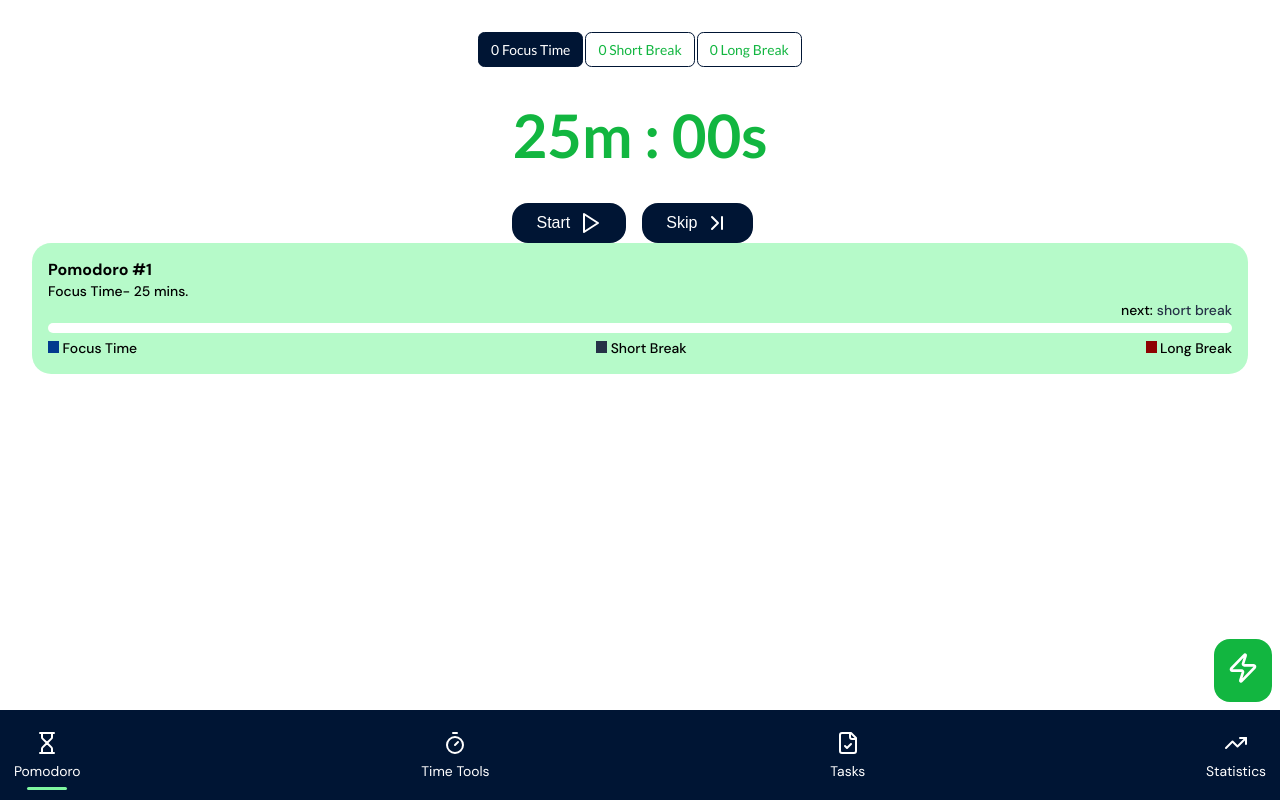
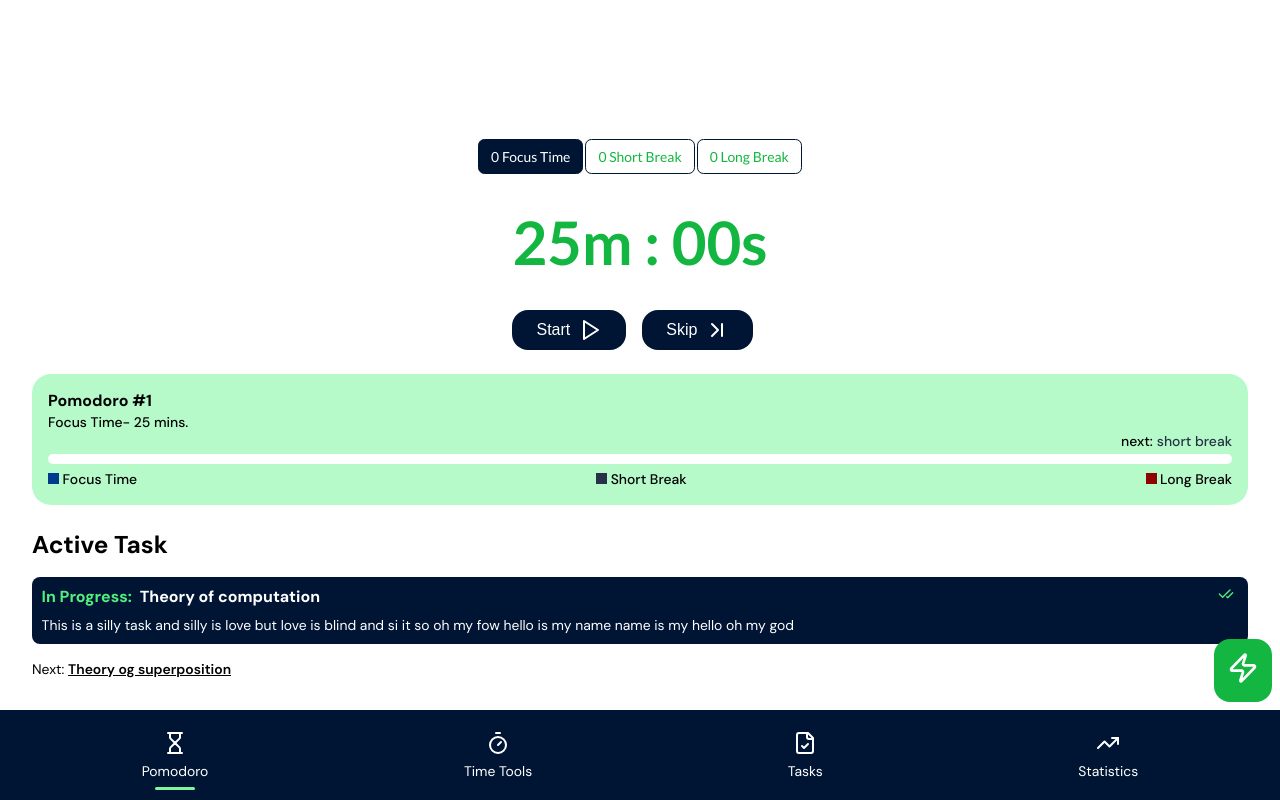
Before and after one commit to niyoj/pomodize, a Next.js app: page /pomodoro in a window 1280 px wide. Built offline with nearby package versions, Linux system fonts and the light colour scheme.

Commit message:
creates tasks card

```diff
--- a/app/(home)/layout.module.css
+++ b/app/(home)/layout.module.css
@@ -8,6 +8,7 @@
 .homepage__content {
   position: relative;
   padding: 2rem;
+  align-self: end;
 }
 
 .navbar__wrapper {
--- a/app/(home)/pomodoro/page.js
+++ b/app/(home)/pomodoro/page.js
@@ -1,8 +1,10 @@
 "use client";
 
 import { useState } from "react";
-import { PomodoroTimer, PomodoroDetails } from "@/app/_features";
+import { PomodoroTimer, PomodoroDetails, TasksCard } from "@/app/_features";
 import { cyclePomodoroType } from "@/app/_lib";
+
+import styles from "./style.module.css";
 
 const getCurrentCycleStack = (fullStack) => {
   let lastLongBreak = fullStack.lastIndexOf("longBreak");
@@ -31,7 +33,7 @@ export default function PomodoroPage() {
   const currPomoStack = getCurrentCycleStack(pomoStack);
 
   return (
-    <>
+    <div className={styles["page"]}>
       <PomodoroTimer colorfull={true} onChange={handlePomodoroUpdate} />
       <PomodoroDetails
         cycle={
@@ -49,6 +51,28 @@ export default function PomodoroPage() {
         currPomoStack={currPomoStack}
         percentage={invPercent}
       />
-    </>
+
+      <section className={styles["page__tasks"]}>
+        <h1>Active Task</h1>
+
+        <TasksCard
+          status="inProgress"
+          title="Theory of computation"
+          description="This is a silly task and silly is love but love is blind and si it so oh my fow hello is my name name is my hello oh my god"
+        />
+
+        <small>
+          Next:{" "}
+          <span
+            style={{
+              textDecoration: "underline",
+              fontWeight: "600",
+            }}
+          >
+            Theory og superposition
+          </span>
+        </small>
+      </section>
+    </div>
   );
 }
--- /dev/null
+++ b/app/(home)/pomodoro/style.module.css
@@ -0,0 +1,11 @@
+.page {
+  display: flex;
+  flex-direction: column;
+  gap: 1.5rem;
+}
+
+.page__tasks {
+  display: flex;
+  flex-direction: column;
+  gap: 1rem;
+}
--- a/app/_features/_ui/index.js
+++ b/app/_features/_ui/index.js
@@ -1,2 +1,3 @@
 export { Button } from "./button/button.js";
 export { Chips } from "./chips/chips.js";
+export { TasksCard } from "./tasks-card/tasks-card.js";
--- /dev/null
+++ b/app/_features/_ui/tasks-card/tasks-card.js
@@ -0,0 +1,67 @@
+import { Trash2, CheckCheck, CirclePause } from "lucide-react";
+
+import styles from "./tasks-card.module.css";
+import { getDisplayName } from "next/dist/shared/lib/utils";
+
+const statuses = [
+  {
+    name: "pending",
+    color: "#e5c416",
+    icon: Trash2,
+  },
+  {
+    name: "inProgress",
+    display: "in progress",
+    color: "var(--color-green-400)",
+    icon: CheckCheck,
+  },
+  {
+    name: "completed",
+    color: "#e5c416",
+    icon: CheckCheck,
+  },
+];
+
+const getTaskStatuses = () => statuses.map((item) => item.name);
+const promoteTask = (task) => {
+  const taskStatuses = getTaskStatuses();
+  const taskIndex = taskStatuses().indexOf(task);
+
+  if (taskIndex === taskStatuses.length - 1) {
+    return task;
+  }
+  return taskStatuses[taskIndex + 1];
+};
+const getTaskStatus = (name) => statuses.find((item) => item.name === name);
+
+export function TasksCard({
+  status = getTaskStatuses[0],
+  title = "Task",
+  description = "",
+}) {
+  const taskStatus = getTaskStatus(status);
+
+  return (
+    <div className={styles["card"]}>
+      <div className={styles["card__header"]}>
+        <p style={{ fontWeight: 700 }}>
+          {status !== "pending" && (
+            <span
+              style={{
+                color: taskStatus.color,
+                textTransform: "capitalize",
+                marginRight: ".5rem",
+              }}
+            >
+              {taskStatus.display ?? status}:
+            </span>
+          )}
+          <span>{title}</span>
+        </p>
+
+        <taskStatus.icon height="1rem" color={taskStatus.color} />
+      </div>
+      <small>{description}</small>
+    </div>
+  );
+}
--- /dev/null
+++ b/app/_features/_ui/tasks-card/tasks-card.module.css
@@ -0,0 +1,21 @@
+.card {
+  display: flex;
+  flex-direction: column;
+  gap: 0.6rem;
+  padding: 0.6rem;
+  border-radius: 0.5rem;
+  background-color: var(--color-blue-900);
+  color: #fff;
+}
+
+.card__header {
+  display: flex;
+  justify-content: space-between;
+}
+
+.card > small {
+  display: block;
+  line-height: 1.25;
+  max-height: calc(1.25 * 2 * var(--font-small));
+  overflow: hidden;
+}
--- a/app/_features/navbar/navbar.module.css
+++ b/app/_features/navbar/navbar.module.css
@@ -7,7 +7,7 @@
 .navbar ul {
   display: flex;
   align-items: flex-end;
-  justify-content: space-between;
+  justify-content: space-around;
 }
 
 .navbar ul {
```
